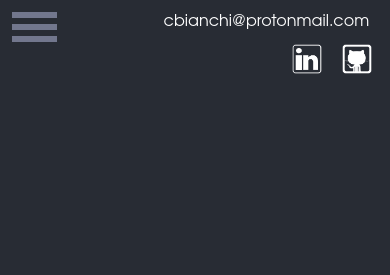
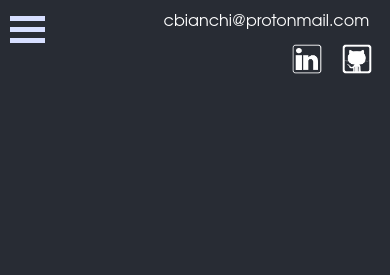
Before and after one commit to ChaseBianchi/portfolio2022, a React (Create React App) app: page / in a window 390 px wide. Shown: the top 275 px of the page. Built offline with nearby package versions, Linux system fonts and the light colour scheme.

Commit message:
Mobile Nav roughed out
Ditched library, made custom mobile nav.  Needs testing.

```diff
--- a/package.json
+++ b/package.json
@@ -10,11 +10,9 @@
     "emailjs": "^3.7.0",
     "node-sass": "^7.0.1",
     "react": "^17.0.2",
-    "react-animated-text": "^0.1.4",
     "react-burger-menu": "^3.0.6",
     "react-dom": "^17.0.2",
     "react-hover-video-player": "^9.4.0",
-    "react-responsive-carousel": "^3.2.22",
     "react-scripts": "5.0.0",
     "react-vertical-timeline-component": "^3.5.2",
     "web-vitals": "^2.1.4"
--- a/src/App.js
+++ b/src/App.js
@@ -4,17 +4,19 @@ import Projects from './Components/Projects';
 import Experience from './Components/Experience';
 import About from './Components/About';
 import Footer from './Components/Footer';
-import Nav from './Components/Nav';
+// import Nav from './Components/Nav';
 import Connect from './Components/Connect';
 import './App.scss';
+// import NavMobile from './Components/NavMobile';
+// import NavDesktop from './Components/NavDesktop';
 
 function App() {
-  const [isOpen, setIsOpen] = useState(false)
-  const handleMenuClose = () => setIsOpen(false)
-  const handleMenuOpen = () => setIsOpen(true)
+  // const [isOpen, setIsOpen] = useState(false)
+  // const handleMenuClose = () => setIsOpen(false)
+  // const handleMenuOpen = () => setIsOpen(true)
   return (
     <div className="App">
-      <Nav isOpen={isOpen} handleMenuClose={handleMenuClose} handleMenuOpen={handleMenuOpen}/>
+      {/* <Nav isOpen={isOpen} handleMenuClose={handleMenuClose} handleMenuOpen={handleMenuOpen}/> */}
       <Landing />
       <Projects/>
       <Experience />
--- a/src/App.scss
+++ b/src/App.scss
@@ -21,13 +21,7 @@ a {
   text-decoration: line-through;
   color: white;
 }
-#nav {
-  position: absolute;
-  left: 0;
-  top: 0;
-  color: white;
-  width: 100px;
-}
+
 .comp-wrapper {
   width: 100%;
   height: auto;
@@ -50,6 +44,76 @@ a {
 h1 {
   font-size: 4rem;
 
+}
+#nav {
+  position: absolute;
+  left: 0;
+  top: 0;
+  color: white;
+  width: 100px;
+}
+.navMobileContainer{
+  width: 150px;
+  height: 225px;
+  // border: 1px solid white;
+  display: flex;
+  flex-flow: column nowrap;
+  position: fixed;
+  top: 0;
+  left: 0;
+  justify-content: flex-start;
+  align-items: flex-start;
+  z-index: 9999;
+}
+
+
+.bar1, .bar2, .bar3 {
+  width: 35px;
+  height: 5px;
+  background-color: #D7DFFF;
+  margin: 6px 0;
+  transition: 0.4s;
+}
+
+.change .bar1 {
+  -webkit-transform: rotate(-45deg) translate(-9px, 6px);
+  transform: rotate(-45deg) translate(-9px, 6px);
+}
+
+.change .bar2 {opacity: 0;}
+
+.change .bar3 {
+  -webkit-transform: rotate(45deg) translate(-8px, -8px);
+  transform: rotate(45deg) translate(-8px, -8px);
+}
+.container {
+  display: inline-block;
+  cursor: pointer;
+  padding: 10px 0 0 10px;
+}
+.menuMobile{
+  width: 100%;
+  height: auto;
+}
+.hidden{
+  height: 0;
+  display: none;
+}
+.navMobileLinksContainer{
+  list-style-type: none;
+  display: flex;
+  flex-flow: column nowrap;
+  align-items: flex-start;
+  justify-content: flex-start;
+}
+.navMobileLinksContainer a{
+  font-size: 1.5rem;
+  width: 80%;
+  text-align: left;
+  padding: 0 8% 7px 12%;
+  margin: none;
+  // border-top: 1px solid rgb(105, 105, 163);
+  // background-color: hsla(0, 0%, 0%, 0.767);
 }
 .landingEmail{
   padding: 6px 13px 10px;
--- a/src/Components/Experience.js
+++ b/src/Components/Experience.js
@@ -46,6 +46,8 @@ function Experience() {
           >
             <h3 className="timelineTitle">Bloom Institute of Technology</h3>
             <h4 className="timelineSubtitle">Fullstack Development & Computer Science</h4>
+            <li>6 month intensive bootcamp</li>
+            <li></li>
           </VerticalTimelineElement>
           <VerticalTimelineElement
           date='2009 - 2020'
@@ -57,7 +59,9 @@ function Experience() {
           >
             <h3 className="timelineTitle">Professional Poker Player</h3>
             <h4 className="timelineSubtitle">Self Employed</h4>
-            <p>World Series of Poker bracelet winner with net profits over 2 million dollars, highly self motivated, and performed under a high level of pressure</p>
+            <li>World Series of Poker bracelet winner with net profits over 2 million dollars</li>
+            <li>Studied with data visualization tools to create and refine strategies</li>
+            <li></li>
           </VerticalTimelineElement>
           {/* <VerticalTimelineElement
           date='2006'
--- a/src/Components/Landing.js
+++ b/src/Components/Landing.js
@@ -1,21 +1,13 @@
 import React from 'react'
-// import {Random} from 'react-animated-text'
-
-// const nameStyle={
-//     fontSize: '3rem',
-//     fontFamily: `'Bad Script', cursive`
-// }
-// const titleStyle={
-//   fontSize: '2rem',
-//   marginBottom: '80px',
-//   transition: 'opacity 2s linear 2s'
-// }
-
+import NavMobile from './NavMobile'
+import NavDesktop from './NavDesktop'
 
 function Landing() {
 
   return (
     <div id='landing' className="comp-wrapper">
+      {/* <NavDesktop className='NavDesktop' /> */}
+      <NavMobile />
       <div className="landingBar">
         <div className='emailWrapper navHover'>
           <a className='landingEmail' href="mailto:yourmail@gmail.com" rel='noreferrer' target='_blank'>
--- /dev/null
+++ b/src/Components/NavDesktop.js
@@ -0,0 +1,9 @@
+import React from 'react'
+
+function NavDesktop() {
+  return (
+    <div>NavDesktop</div>
+  )
+}
+
+export default NavDesktop
--- /dev/null
+++ b/src/Components/NavMobile.js
@@ -0,0 +1,33 @@
+import React, {useState, useEffect} from 'react'
+
+function NavMobile() {
+    const [isOpen, setIsOpen] = useState(false)
+    const handleClick = () => setIsOpen(!isOpen)
+    const isOpenClassName = (additionalClassNames)=>{
+        if(isOpen){return additionalClassNames}
+        else{return `hidden ${additionalClassNames}`}
+    }
+    const handleMenuClose = ()=> setIsOpen(false)
+
+  return (
+    <div style={isOpen ? {background: 'hsla(0, 0%, 0%, 0.7)'} : {}} className='navMobileContainer'>
+        <div onClick={handleClick} className={isOpen ? "container change" : "container"} onclick="myFunction(this)">
+            <div class="bar1"></div>
+            <div class="bar2"></div>
+            <div class="bar3"></div>
+        </div>
+        <div className={isOpenClassName('menuMobile')}>
+            <div className="navMobileLinksContainer">
+            <a onClick={handleMenuClose} className="menu-item" href="#landing">Home</a>
+            <a onClick={handleMenuClose} className="menu-item" href="#projects">Projects</a>
+            <a onClick={handleMenuClose} className="menu-item" href="#experience">Experience</a>
+            <a onClick={handleMenuClose} className="menu-item" href="#about">About</a>
+            <a onClick={handleMenuClose} className="menu-item" href="#connect">Connect</a>
+            </div>
+
+        </div>
+    </div>
+  )
+}
+
+export default NavMobile
```
Also changed, not shown: src/Components/MultiNav.js (added, +14 -0 lines).
